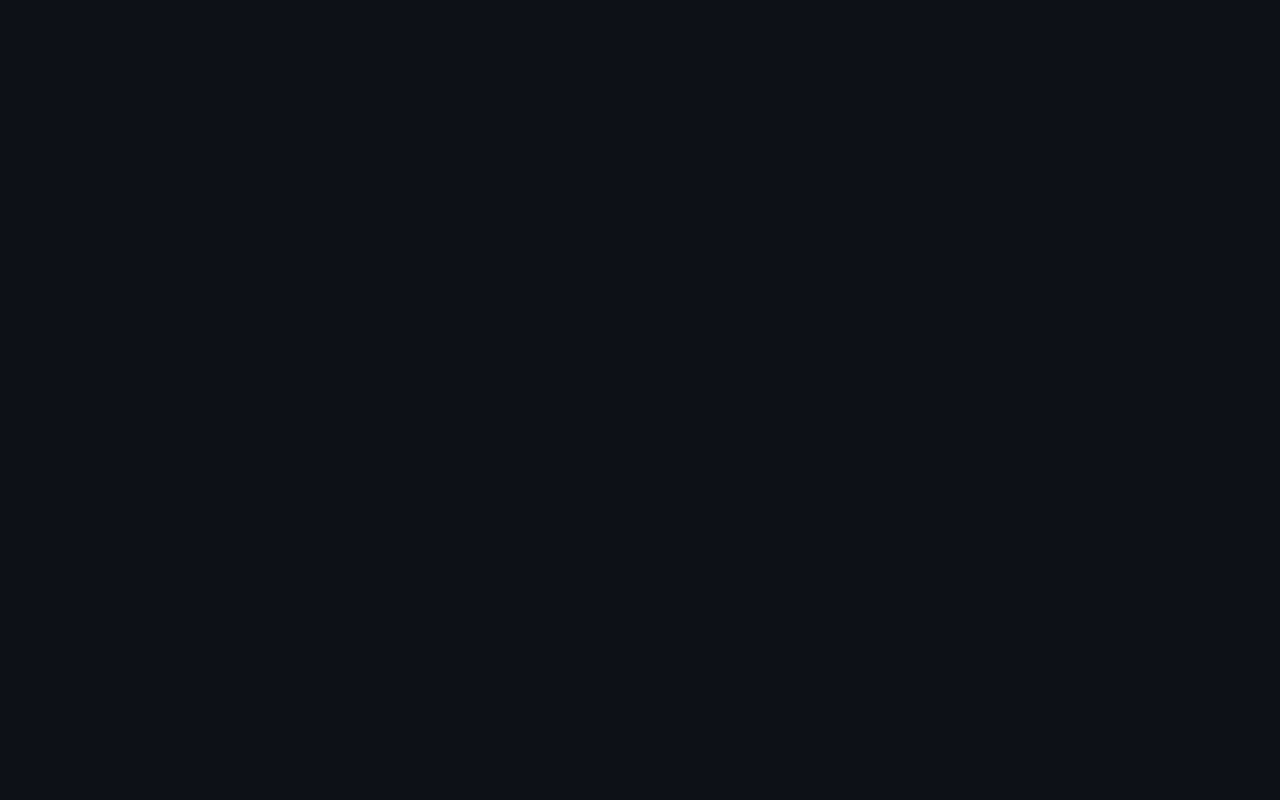
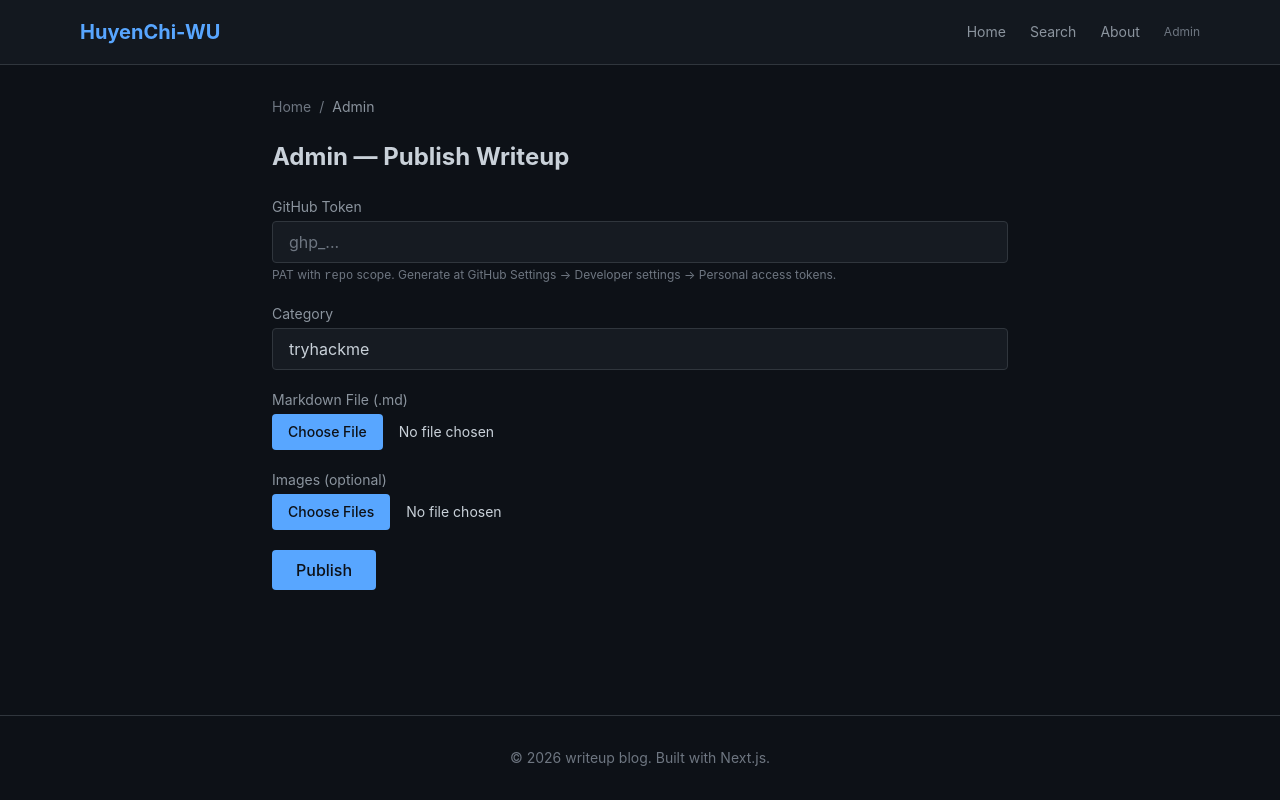
Before and after one commit to chihuyenichi/huyenchi-blog, a Next.js app: page /huyenchi-blog/admin in a window 1280 px wide. Before the commit this address had no page. Built offline with nearby package versions, Linux system fonts and the light colour scheme.

Commit message:
Add admin page for publishing writeups via GitHub API

```diff
--- /dev/null
+++ b/src/app/admin/page.tsx
@@ -0,0 +1,194 @@
+'use client'
+
+import { useState, useRef } from 'react'
+import Link from 'next/link'
+
+export default function AdminPage() {
+  const [token, setToken] = useState('')
+  const [mdFile, setMdFile] = useState<File | null>(null)
+  const [imageFiles, setImageFiles] = useState<File[]>([])
+  const [category, setCategory] = useState('tryhackme')
+  const [status, setStatus] = useState('')
+  const [loading, setLoading] = useState(false)
+  const imgRef = useRef<HTMLInputElement>(null)
+
+  const handlePublish = async () => {
+    if (!token) { setStatus('Enter a GitHub token'); return }
+    if (!mdFile) { setStatus('Select a .md file'); return }
+
+    setLoading(true)
+    setStatus('Reading markdown file...')
+
+    const mdContent = await mdFile.text()
+
+    const slug = mdFile.name.replace(/\.md$/i, '').toLowerCase().replace(/\s+/g, '-')
+    const mdPath = `posts/${category}/${slug}.md`
+
+    try {
+      const owner = 'chihuyenichi'
+      const repo = 'huyenchi-blog'
+
+      const headers = {
+        Authorization: `token ${token}`,
+        Accept: 'application/vnd.github.v3+json',
+      }
+
+      const sha = await getFileSha(owner, repo, mdPath, headers)
+
+      setStatus('Committing markdown file...')
+
+      let mdPayload: Record<string, unknown> = {
+        message: `add: ${slug}`,
+        content: btoa(unescape(encodeURIComponent(mdContent))),
+        branch: 'main',
+      }
+      if (sha) mdPayload.sha = sha
+
+      const mdRes = await fetch(
+        `https://api.github.com/repos/${owner}/${repo}/contents/${mdPath}`,
+        { method: 'PUT', headers, body: JSON.stringify(mdPayload) }
+      )
+
+      if (!mdRes.ok) {
+        const err = await mdRes.json()
+        setStatus(`Error committing markdown: ${err.message}`)
+        setLoading(false)
+        return
+      }
+
+      for (const img of imageFiles) {
+        setStatus(`Uploading ${img.name}...`)
+        const imgPath = `public/images/${img.name}`
+        const imgSha = await getFileSha(owner, repo, imgPath, headers)
+        const imgBuffer = await img.arrayBuffer()
+        const imgBase64 = arrayBufferToBase64(imgBuffer)
+
+        let imgPayload: Record<string, unknown> = {
+          message: `add: ${img.name}`,
+          content: imgBase64,
+          branch: 'main',
+        }
+        if (imgSha) imgPayload.sha = imgSha
+
+        const imgRes = await fetch(
+          `https://api.github.com/repos/${owner}/${repo}/contents/${imgPath}`,
+          { method: 'PUT', headers, body: JSON.stringify(imgPayload) }
+        )
+
+        if (!imgRes.ok) {
+          const err = await imgRes.json()
+          setStatus(`Error uploading ${img.name}: ${err.message}`)
+          setLoading(false)
+          return
+        }
+      }
+
+      setStatus(`Published! Site will auto-deploy in ~1-2 min.`)
+      setMdFile(null)
+      setImageFiles([])
+      if (imgRef.current) imgRef.current.value = ''
+    } catch (e: unknown) {
+      setStatus(`Error: ${e instanceof Error ? e.message : 'unknown error'}`)
+    }
+
+    setLoading(false)
+  }
+
+  return (
+    <div className="max-w-3xl mx-auto px-4 py-8">
+      <nav className="text-sm text-text-muted mb-6">
+        <Link href="/" className="hover:text-accent transition-colors">Home</Link>
+        <span className="mx-2">/</span>
+        <span className="text-text-secondary">Admin</span>
+      </nav>
+
+      <h1 className="text-2xl font-bold text-text mb-6">Admin — Publish Writeup</h1>
+
+      <div className="space-y-5">
+        <div>
+          <label className="block text-sm text-text-secondary mb-1">GitHub Token</label>
+          <input
+            type="password"
+            value={token}
+            onChange={(e) => setToken(e.target.value)}
+            placeholder="ghp_..."
+            className="w-full px-4 py-2 bg-surface border border-border rounded text-text placeholder:text-text-muted focus:outline-none focus:border-accent"
+          />
+          <p className="text-xs text-text-muted mt-1">
+            PAT with <code>repo</code> scope. Generate at GitHub Settings → Developer settings → Personal access tokens.
+          </p>
+        </div>
+
+        <div>
+          <label className="block text-sm text-text-secondary mb-1">Category</label>
+          <input
+            type="text"
+            value={category}
+            onChange={(e) => setCategory(e.target.value)}
+            placeholder="tryhackme"
+            className="w-full px-4 py-2 bg-surface border border-border rounded text-text placeholder:text-text-muted focus:outline-none focus:border-accent"
+          />
+        </div>
+
+        <div>
+          <label className="block text-sm text-text-secondary mb-1">Markdown File (.md)</label>
+          <input
+            type="file"
+            accept=".md"
+            onChange={(e) => setMdFile(e.target.files?.[0] || null)}
+            className="w-full text-sm text-text file:mr-4 file:py-2 file:px-4 file:rounded file:border-0 file:bg-accent file:text-bg file:text-sm file:font-medium hover:file:bg-accent-hover"
+          />
+        </div>
+
+        <div>
+          <label className="block text-sm text-text-secondary mb-1">Images (optional)</label>
+          <input
+            ref={imgRef}
+            type="file"
+            accept="image/*"
+            multiple
+            onChange={(e) => setImageFiles(Array.from(e.target.files || []))}
+            className="w-full text-sm text-text file:mr-4 file:py-2 file:px-4 file:rounded file:border-0 file:bg-accent file:text-bg file:text-sm file:font-medium hover:file:bg-accent-hover"
+          />
+        </div>
+
+        <button
+          onClick={handlePublish}
+          disabled={loading}
+          className="px-6 py-2 bg-accent text-bg rounded font-medium hover:bg-accent-hover disabled:opacity-50 transition-colors"
+        >
+          {loading ? 'Publishing...' : 'Publish'}
+        </button>
+
+        {status && (
+          <div className="p-4 border border-border rounded bg-surface text-sm text-text-secondary whitespace-pre-wrap">
+            {status}
+          </div>
+        )}
+      </div>
+    </div>
+  )
+}
+
+async function getFileSha(
+  owner: string, repo: string, path: string, headers: Record<string, string>
+): Promise<string | null> {
+  const res = await fetch(
+    `https://api.github.com/repos/${owner}/${repo}/contents/${path}`,
+    { headers }
+  )
+  if (res.status === 200) {
+    const data = await res.json()
+    return data.sha
+  }
+  return null
+}
+
+function arrayBufferToBase64(buffer: ArrayBuffer): string {
+  const bytes = new Uint8Array(buffer)
+  let binary = ''
+  for (let i = 0; i < bytes.length; i++) {
+    binary += String.fromCharCode(bytes[i])
+  }
+  return btoa(binary)
+}
--- a/src/components/Header.tsx
+++ b/src/components/Header.tsx
@@ -11,6 +11,7 @@ export default function Header() {
           <Link href="/" className="text-text-secondary hover:text-text transition-colors">Home</Link>
           <Link href="/search" className="text-text-secondary hover:text-text transition-colors">Search</Link>
           <Link href="/about" className="text-text-secondary hover:text-text transition-colors">About</Link>
+          <Link href="/admin" className="text-text-muted hover:text-text transition-colors text-xs">Admin</Link>
         </nav>
       </div>
     </header>
```
